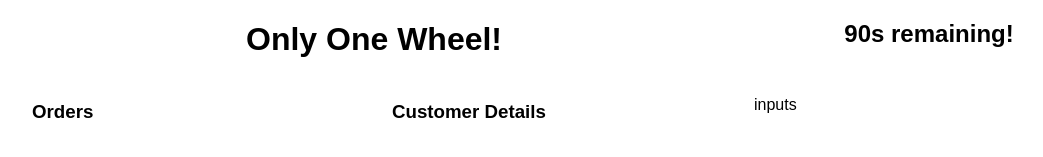
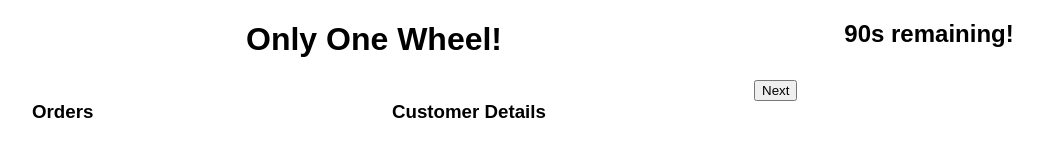
Before and after one commit to jack-chapman/only-one, a Vue app: page / in a window 1280 px wide. Shown: the top 157 px of the page, without its empty margins (81-1124 px from the left). Built offline with nearby package versions, Linux system fonts and the light colour scheme.

Commit message:
Auto generate order on completion

```diff
--- a/src/components/Inputs.vue
+++ b/src/components/Inputs.vue
@@ -1,11 +1,15 @@
 <template>
-  <p>inputs</p>
+  <button @click="nextOrder">Next</button>
 </template>
 
 <script lang="ts">
 import Vue from 'vue'
 export default Vue.extend({
-
+  methods: {
+    nextOrder() {
+      this.$store.dispatch('nextOrder');
+    }
+  }
 })
 </script>
 
--- a/src/components/OrderDetails.vue
+++ b/src/components/OrderDetails.vue
@@ -32,7 +32,7 @@ import { Order } from '../models';
 export default Vue.extend({
   computed: {
     order(): Order {
-      return this.$store.state.ordersList[0];
+      return this.$store.state.ordersList[0] || {};
     }
   }
 })
--- a/src/store.ts
+++ b/src/store.ts
@@ -46,6 +46,11 @@ export default new Vuex.Store({
       const newOrder: Order = createOrder();
       const list: Order[] = [...state.ordersList, newOrder];
       commit('setOrdersList', list)
+    },
+    nextOrder({commit, state}) {
+      const list = state.ordersList.slice(1);
+      const newOrder: Order = createOrder();
+      commit('setOrdersList', [...list, newOrder]);
     }
   }
 })
```
